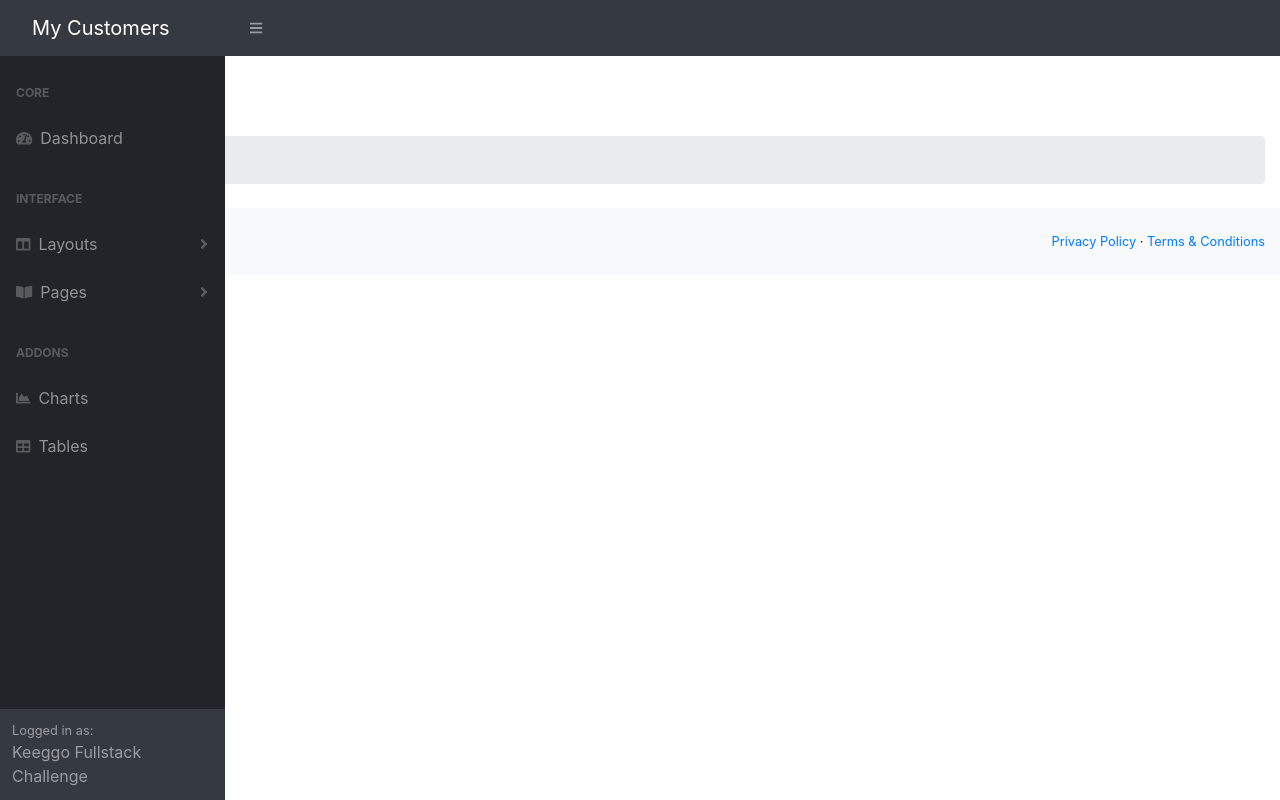
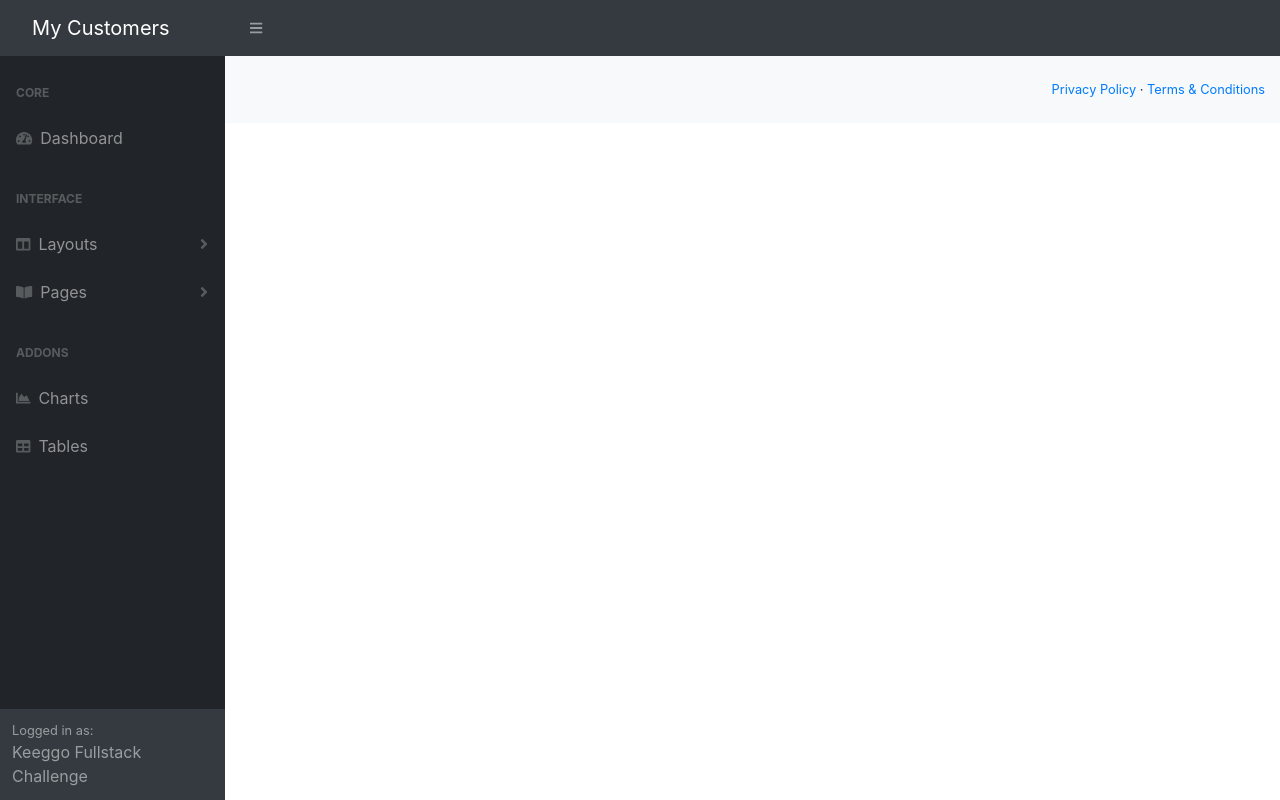
Before and after one commit to mateusValentim6D76/customer-app, an Angular app: page / in a window 1280 px wide. Built offline with nearby package versions, Linux system fonts and the light colour scheme.

Commit message:
Configurando navegação da HOME através de rotas

```diff
--- a/src/app/app.component.html
+++ b/src/app/app.component.html
@@ -4,7 +4,7 @@
     <div id="layoutSidenav_content">
         <main>
             <div class="container-fluid">
-                <app-home></app-home>
+           <router-outlet></router-outlet>
             </div>
             <footer class="py-4 bg-light mt-auto">
                 <div class="container-fluid">
--- a/src/app/app.module.ts
+++ b/src/app/app.module.ts
@@ -1,6 +1,8 @@
 import { BrowserModule } from '@angular/platform-browser';
 import { NgModule } from '@angular/core';
 
+
+import { AppRoutingModule } from './app-routing.module';
 import { AppComponent } from './app.component';
 
 import { TemplateModule } from './template/template.module';
@@ -12,6 +14,7 @@ import { HomeComponent } from './home/home.component';
   ],
   imports: [
     BrowserModule,
+    AppRoutingModule,
     TemplateModule
   ],
   providers: [],
--- /dev/null
+++ b/src/app/customers/customers-form/customers-form.component.html
@@ -0,0 +1 @@
+<p>customers-form works!</p>
```
Also changed, not shown: src/app/app-routing.module.ts (added, +12 -0 lines), src/app/customers/customers-form/customers-form.component.ts (added, +15 -0 lines), src/app/customers/customers-routing.module.ts (added, +11 -0 lines), src/app/customers/customers.module.ts (added, +15 -0 lines), src/app/customers/customers-form/customers-form.component.css (added).
